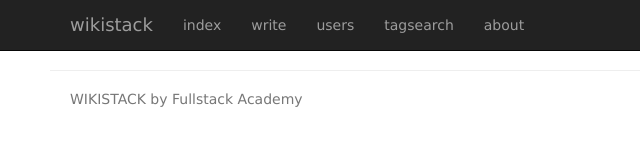
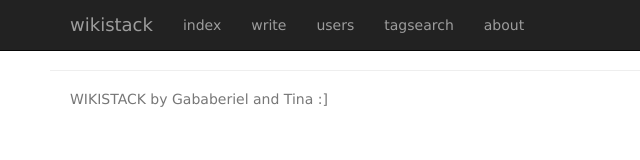
Before and after one commit to tinaonthelam/wikistack, a website: page views/layout.html in a window 1280 px wide. Shown: the full height of the page, 0-640 px from the left. Drawn offline with nearby package versions, Linux system fonts and the light colour scheme; files that its build step writes are made by us from their sources.

Commit message:
changed footer

```diff
--- a/views/layout.html
+++ b/views/layout.html
@@ -34,7 +34,7 @@
     </div>
     <hr/>
     <div id="footer" class="container text-muted">
-      WIKISTACK by Fullstack Academy
+      WIKISTACK by Gababeriel and Tina :]
     </div>
     <script src="https://code.jquery.com/jquery-1.10.2.min.js"></script>
     <script src="http://netdna.bootstrapcdn.com/bootstrap/3.0.3/js/bootstrap.min.js"></script>
```
